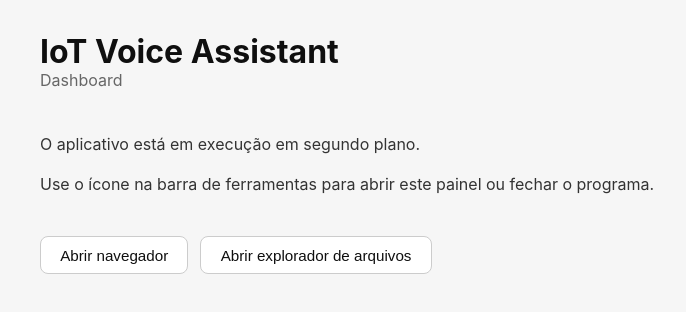
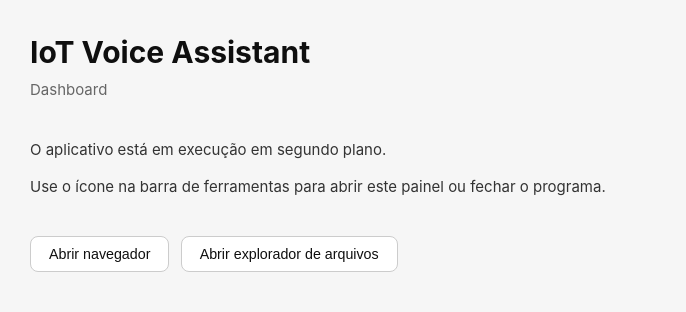
Before and after one commit to diozenio/iot-voice-assistant, a React (Vite) app: page / in a window 1280 px wide. Shown: the top 312 px of the page, without its empty margins (0-686 px from the left). Built offline with nearby package versions, Linux system fonts and the light colour scheme.

Commit message:
style: add theme tokens to base css

```diff
--- a/src/App.css
+++ b/src/App.css
@@ -1,11 +1,27 @@
 :root {
   font-family: Inter, Avenir, Helvetica, Arial, sans-serif;
-  font-size: 16px;
-  line-height: 24px;
+  font-size: 15px;
+  line-height: 1.5;
   font-weight: 400;
 
-  color: #0f0f0f;
-  background-color: #f6f6f6;
+  --bg: #f6f6f6;
+  --surface: #ffffff;
+  --surface-hover: #f0f0f0;
+  --surface-sunken: #fafafa;
+  --border: #dcdcdc;
+  --border-strong: #b4b4b4;
+  --text: #0f0f0f;
+  --text-muted: #6b6b6b;
+  --accent: #2563eb;
+  --accent-hover: #1d4ed8;
+  --success: #15803d;
+  --warn: #b45309;
+  --danger: #b91c1c;
+  --danger-soft: #fee2e2;
+  --mono: ui-monospace, SFMono-Regular, Menlo, Consolas, monospace;
+
+  color: var(--text);
+  background-color: var(--bg);
 
   font-synthesis: none;
   text-rendering: optimizeLegibility;
@@ -16,7 +32,27 @@
 
 @media (prefers-color-scheme: dark) {
   :root {
-    color: #f6f6f6;
-    background-color: #2f2f2f;
+    --bg: #1e1e1e;
+    --surface: #2a2a2a;
+    --surface-hover: #343434;
+    --surface-sunken: #232323;
+    --border: #3d3d3d;
+    --border-strong: #585858;
+    --text: #f1f1f1;
+    --text-muted: #9a9a9a;
+    --accent: #3b82f6;
+    --accent-hover: #2563eb;
+    --success: #4ade80;
+    --warn: #fbbf24;
+    --danger: #f87171;
+    --danger-soft: #45201f;
   }
 }
+
+* {
+  box-sizing: border-box;
+}
+
+body {
+  margin: 0;
+}
```
